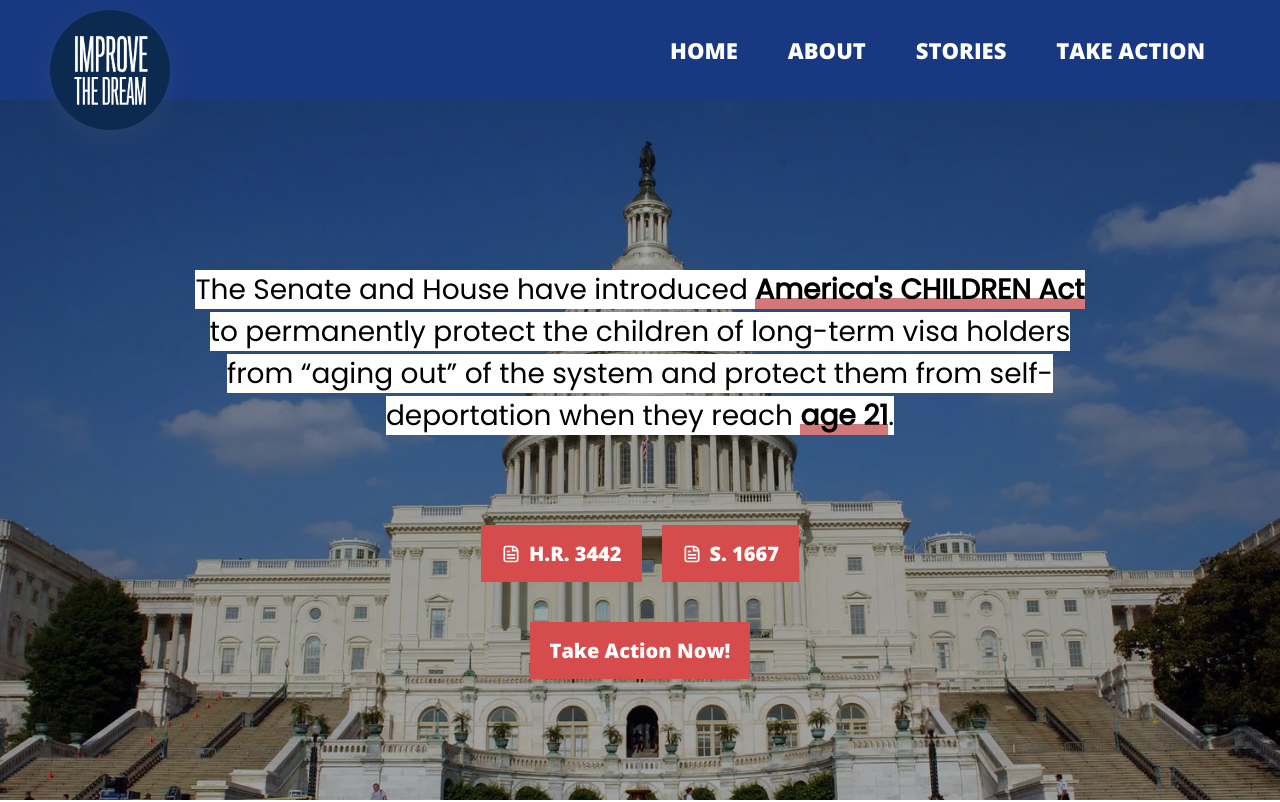
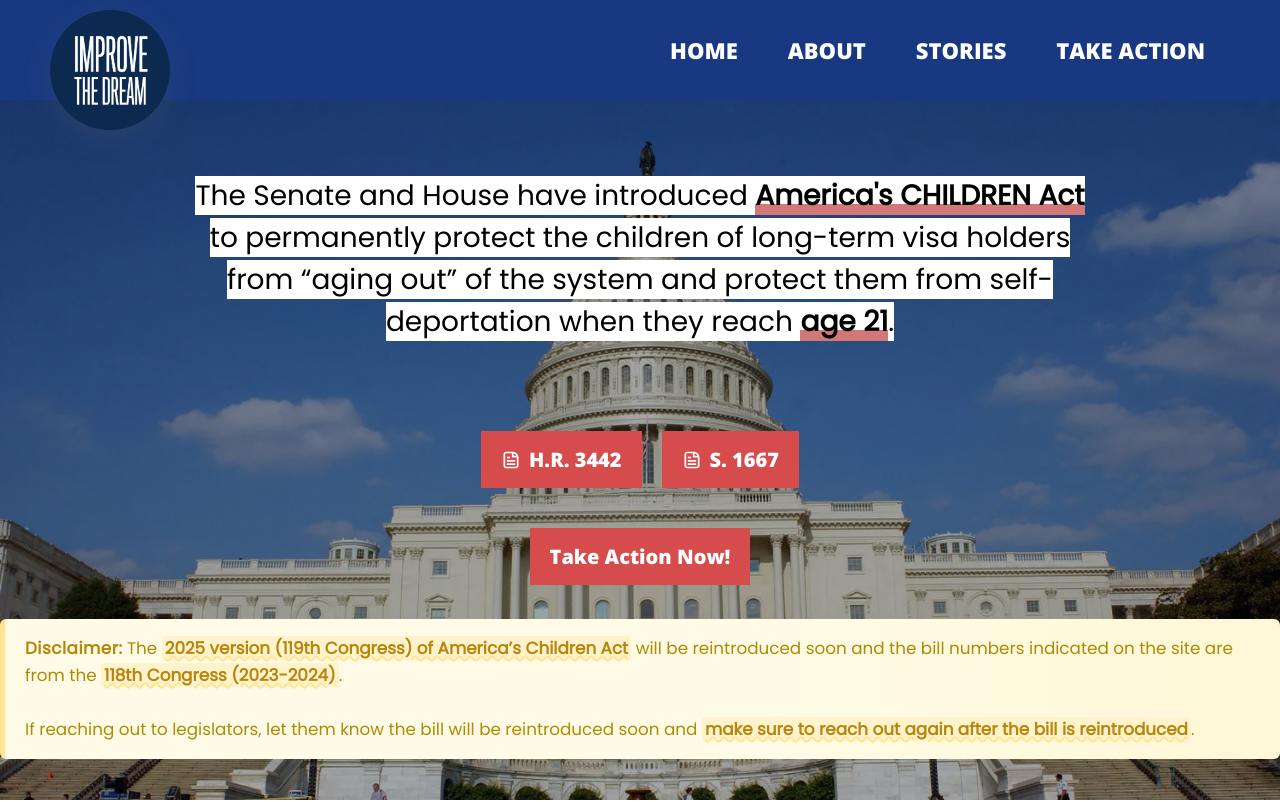
Before and after one commit to Improve-the-Dream/aca-website, a React (Create React App) app: page / in a window 1280 px wide. Shown: the top 802 px of the page. Built offline with nearby package versions, Linux system fonts and the light colour scheme; no server answers.

Commit message:
disclaimer 2025

```diff
--- /dev/null
+++ b/src/components/Disclaimer.js
@@ -0,0 +1,10 @@
+import React from "react";
+
+const Disclaimer = () => (
+    <div className="disclaimer">
+        <strong>Disclaimer:</strong> The <span className="disclaimer-highlight">2025 version (119th Congress) of America’s Children Act</span> will be reintroduced soon and the bill numbers indicated on the site are from the <span className="disclaimer-highlight">118th Congress (2023-2024)</span>.<br /><br />
+        If reaching out to legislators, let them know the bill will be reintroduced soon and <span className="disclaimer-highlight">make sure to reach out again after the bill is reintroduced</span>.
+    </div>
+);
+
+export default Disclaimer;
--- a/src/pages/Action.js
+++ b/src/pages/Action.js
@@ -1,10 +1,12 @@
 import React from "react";
 import CallingTool from "../components/CallingTool";
+import Disclaimer from "../components/Disclaimer";
 
 function Action(props) {
   return (
     <div className="Action p-30" ref={props.refs}>
       <h1>Take Action</h1>
+      <Disclaimer />
       <p>
         <span className="number">1. </span>
         <span className="bold">Call your Representative's Office</span> to
--- a/src/pages/Home.js
+++ b/src/pages/Home.js
@@ -1,6 +1,7 @@
 import React from "react";
 import { CgFileDocument } from "react-icons/cg";
 import { scrollToSection } from "../functions/Scroll";
+import Disclaimer from "../components/Disclaimer";
 
 function Home(props) {
   return (
@@ -39,6 +40,7 @@
       <button onClick={() => scrollToSection(props.actionRef)}>
         Take Action Now!
       </button>
+      <Disclaimer />
     </div>
   );
 }
--- a/src/styles/2-basics/_typography.scss
+++ b/src/styles/2-basics/_typography.scss
@@ -37,11 +37,9 @@
 
 .bold {
   font-weight: bolder;
-  background: linear-gradient(
-    180deg,
-    rgba(255, 255, 255, 0) 72%,
-    $lightred 50%
-  );
+  background: linear-gradient(180deg,
+      rgba(255, 255, 255, 0) 72%,
+      $lightred 50%);
 }
 
 .italic {
@@ -56,3 +54,31 @@
   position: relative;
   top: 5px;
 }
+
+.disclaimer {
+  margin: 24px 0;
+  padding: 16px 20px;
+  background: linear-gradient(90deg, #fffbe6 60%, #fff7d6 100%);
+  border-left: 5px solid #ffe58f;
+  border-radius: 6px;
+  color: #ad8b00;
+  font-size: 1.05rem;
+  box-shadow: 0 2px 8px rgba(255, 229, 143, 0.08);
+  line-height: 1.6;
+  transition: box-shadow 0.2s;
+
+  strong {
+    color: #b8860b;
+    font-weight: 700;
+    letter-spacing: 0.5px;
+  }
+}
+
+.disclaimer-highlight {
+  font-weight: 700;
+  color: #b8860b;
+  background: #fff3cd;
+  padding: 0 3px;
+  border-radius: 3px;
+  text-decoration: underline wavy #ffe58f 1.5px;
+}
```
